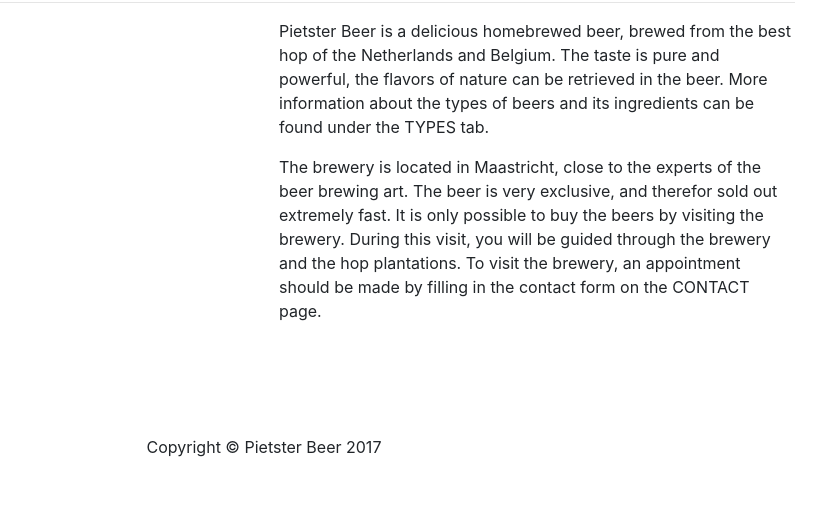
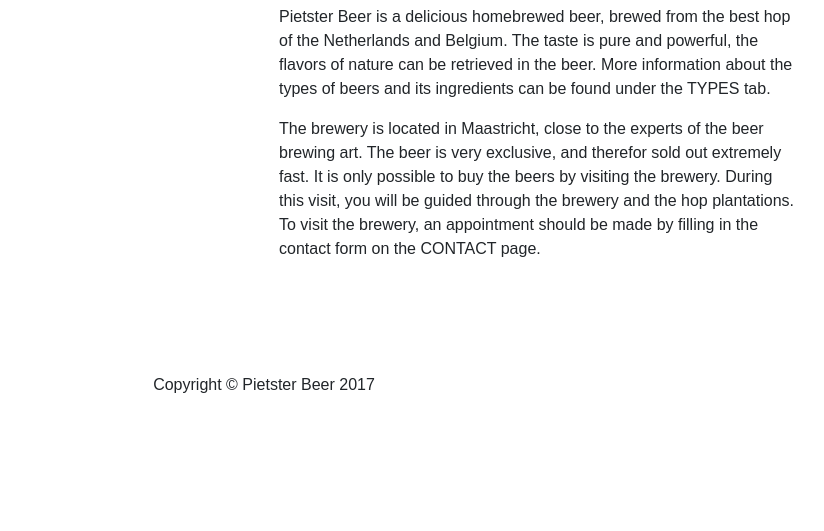
Before and after one commit to IrmavandenBrandt/Beersite, a plain HTML site: page about.html in a window 1280 px wide. Shown: the part 269-800 px from the top of the page, without its empty margins (376-1200 px from the left). Drawn offline with nearby package versions, Linux system fonts and the light colour scheme; files that its build step writes are made by us from their sources.

Commit message:
Update about.html

```diff
--- a/about.html
+++ b/about.html
@@ -18,7 +18,7 @@
     <link href="https://fonts.googleapis.com/css?family=Josefin+Slab:100,300,400,600,700,100italic,300italic,400italic,600italic,700italic" rel="stylesheet" type="text/css">
 
     <!-- Custom styles for this template -->
-    <link href="css/business-casual.css" rel="stylesheet">
+    <link href="css/Beersite.css" rel="stylesheet">
 
   </head>
 
```
